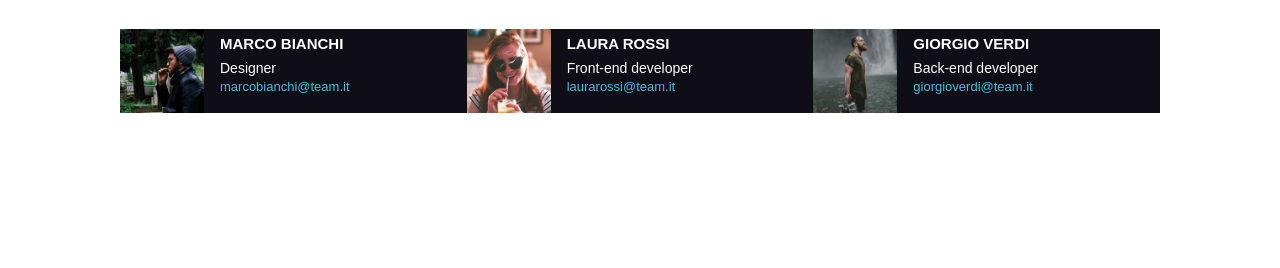
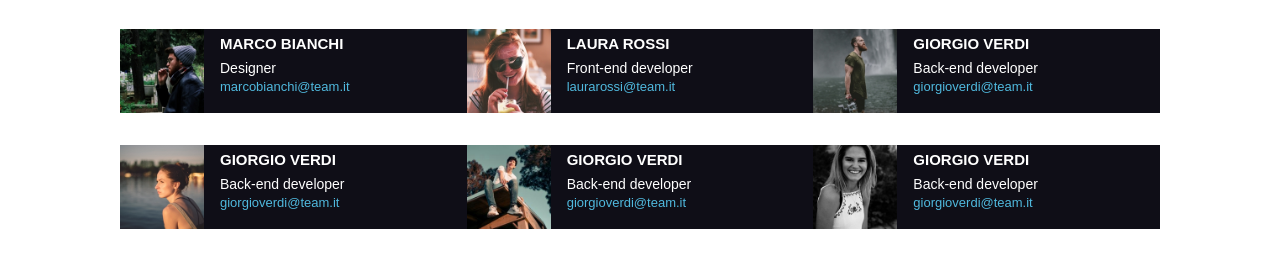
Before and after one commit to Domenic0Ferrari/html-css-float-cards, a plain HTML site: page index.html in a window 1280 px wide. Shown: the part 138-406 px from the top of the page. Drawn offline with Linux system fonts and the light colour scheme.

Commit message:
add another box

```diff
--- a/index.html
+++ b/index.html
@@ -40,6 +40,29 @@
         <a href="#">giorgioverdi@team.it</a>
      </div>
 
+     <div class="box">
+        <img src="img/female2.png">
+        <h3>GIORGIO VERDI</h3>
+        <span>Back-end developer</span>
+        <br>
+        <a href="#">giorgioverdi@team.it</a>
+     </div>
+
+     <div class="box">
+        <img src="img/male3.png">
+        <h3>GIORGIO VERDI</h3>
+        <span>Back-end developer</span>
+        <br>
+        <a href="#">giorgioverdi@team.it</a>
+     </div>
+
+     <div class="box">
+        <img src="img/female3.png">
+        <h3>GIORGIO VERDI</h3>
+        <span>Back-end developer</span>
+        <br>
+        <a href="#">giorgioverdi@team.it</a>
+     </div>
  </main>
  </div>
 
```
